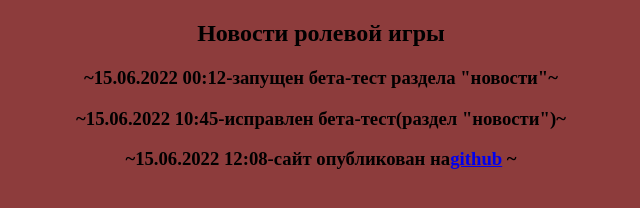
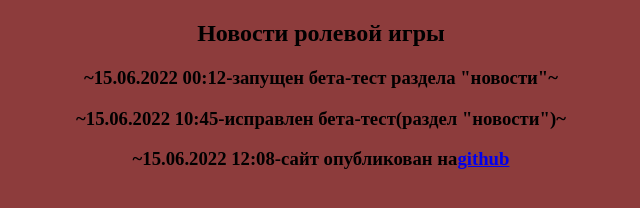
Before and after one commit to CRONY-python-codes/roleva-page, a plain HTML site: page novost.html in a window 1280 px wide. Shown: the full height of the page, 319-959 px from the left. Drawn offline with Linux system fonts and the light colour scheme.

Commit message:
Update novost.html

```diff
--- a/novost.html
+++ b/novost.html
@@ -26,5 +26,4 @@ body {
 <center><h2>Новости ролевой игры</h2></center>
 <center><h3>~15.06.2022 00:12-запущен бета-тест раздела "новости"~</h3></center>
 <center><h3>~15.06.2022 10:45-исправлен бета-тест(раздел "новости")~</h3></center>
-<center><h3>~15.06.2022 12:08-сайт опубликован на<a href="https://github.com/CRONY-python-codes/roleva-page">github</a>
-~</h3></center>
+<center><h3>~15.06.2022 12:08-сайт опубликован на<a href="https://github.com/CRONY-python-codes/roleva-page">github</a></h3></center>
```
